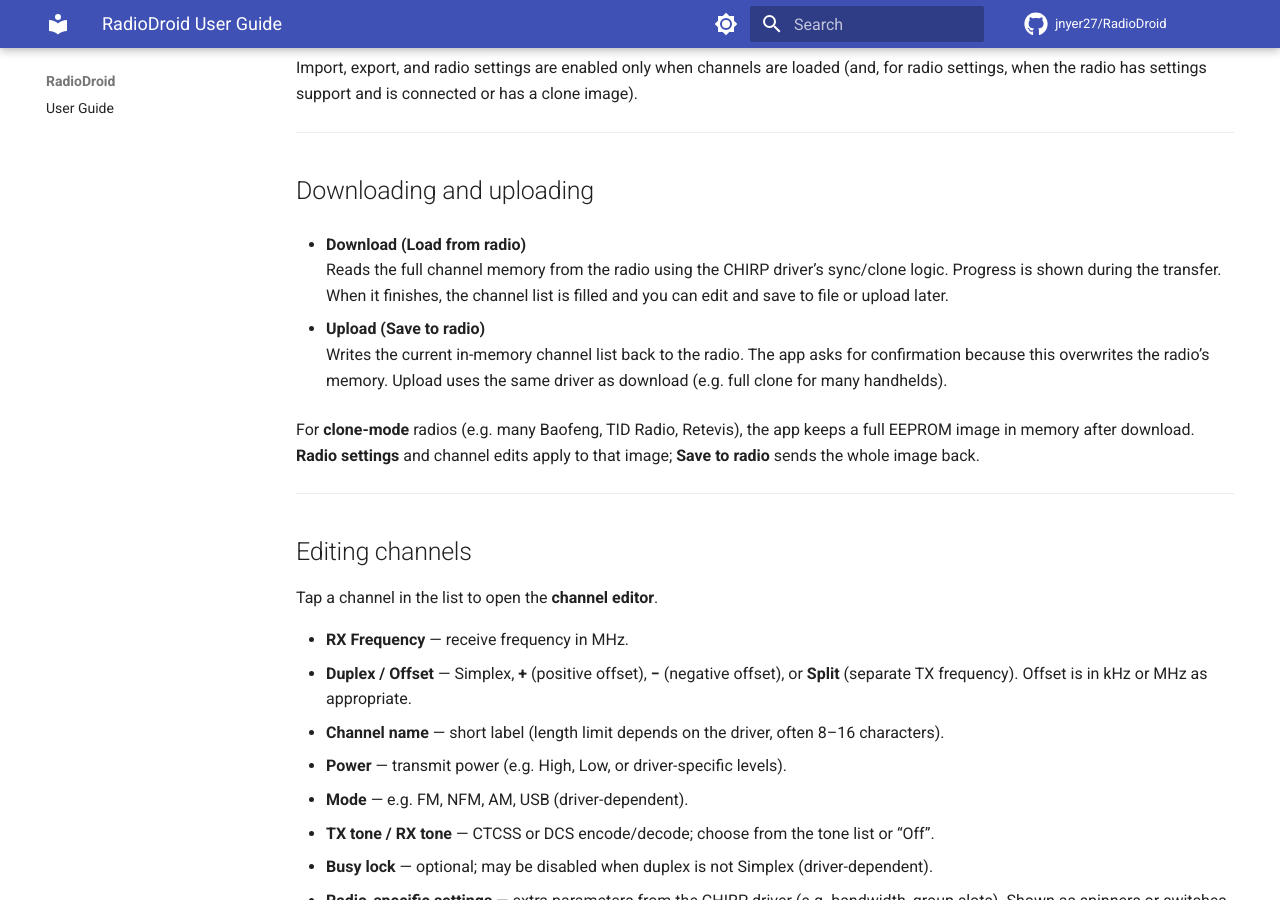
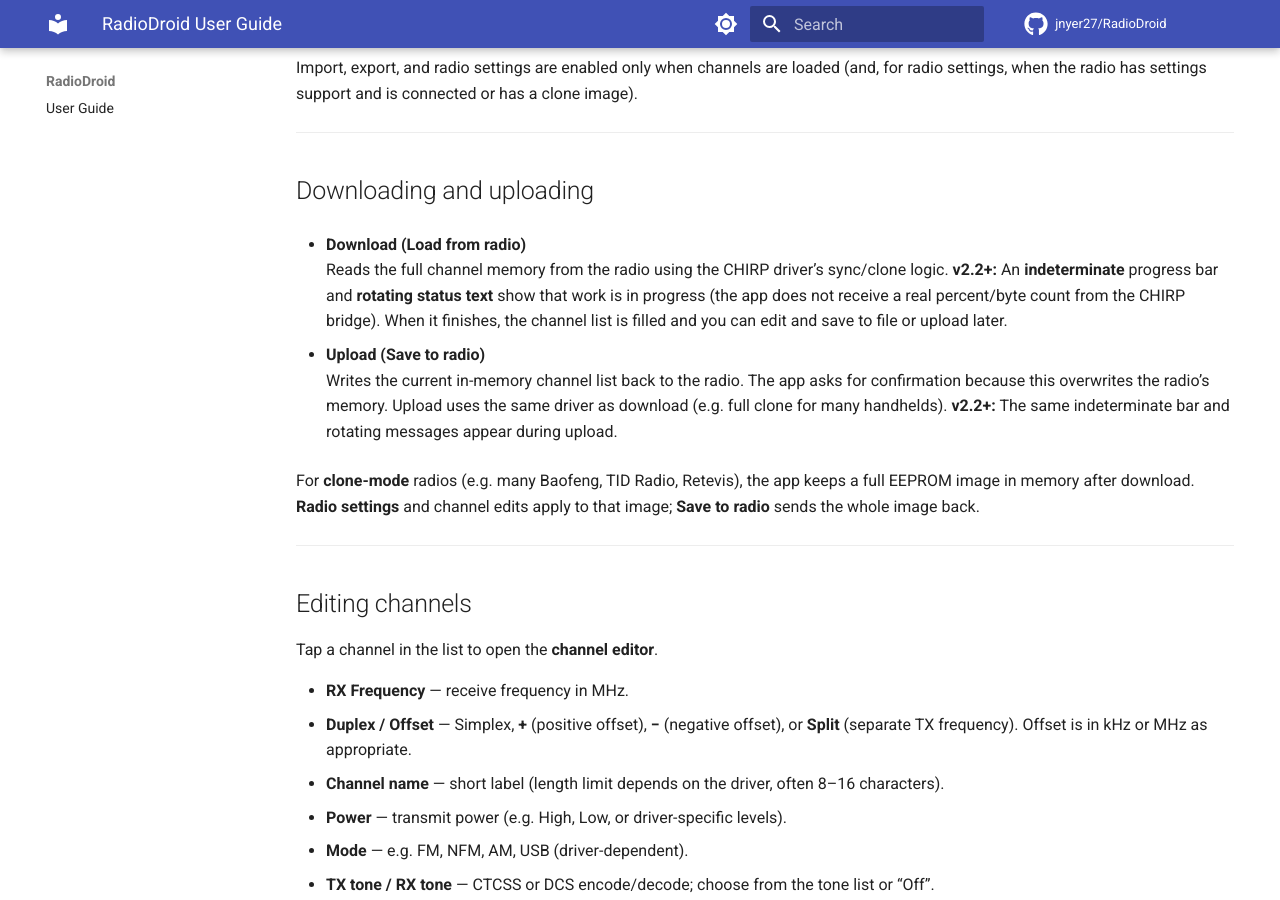
Before and after one commit to jnyer27/RadioDroid, an MkDocs documentation site: the page built from docs/UserGuide.md, in a window 1280 px wide and 900 px high, scrolled down 2652 px. Built offline with MkDocs 1.6.1 and Material for MkDocs 9.7.7, drawn with Linux system fonts in a browser that asks for light colours; comment, search, counter and statistics services are not loaded; some of the changed text lies outside the part shown.

Commit message:
Release v2.2.0: radio transfer progress UI (indeterminate bar + status hints)
Made-with: Cursor

```diff
--- a/docs/UserGuide.md
+++ b/docs/UserGuide.md
@@ -2,7 +2,7 @@
 
 RadioDroid is an Android app that programs amateur and GMRS radios using the same Python drivers as the [CHIRP](https://chirp.app) desktop application. No PC is required: connect via USB OTG or Bluetooth LE and edit channels directly on your phone or tablet.
 
-**Current release (example): v2.1.0** — See [GitHub Releases](https://github.com/jnyer27/RadioDroid/releases) for APK downloads and release notes. This guide is also published at **[jnyer27.github.io/RadioDroid](https://jnyer27.github.io/RadioDroid/)**.
+**Current release (example): v2.2.0** — See [GitHub Releases](https://github.com/jnyer27/RadioDroid/releases) for APK downloads and release notes. This guide is also published at **[jnyer27.github.io/RadioDroid](https://jnyer27.github.io/RadioDroid/)**.
 
 ---
 
@@ -88,10 +88,10 @@ Import, export, and radio settings are enabled only when channels are loaded (an
 ## Downloading and uploading
 
 - **Download (Load from radio)**
-  Reads the full channel memory from the radio using the CHIRP driver’s sync/clone logic. Progress is shown during the transfer. When it finishes, the channel list is filled and you can edit and save to file or upload later.
+  Reads the full channel memory from the radio using the CHIRP driver’s sync/clone logic. **v2.2+:** An **indeterminate** progress bar and **rotating status text** show that work is in progress (the app does not receive a real percent/byte count from the CHIRP bridge). When it finishes, the channel list is filled and you can edit and save to file or upload later.
 
 - **Upload (Save to radio)**
-  Writes the current in-memory channel list back to the radio. The app asks for confirmation because this overwrites the radio’s memory. Upload uses the same driver as download (e.g. full clone for many handhelds).
+  Writes the current in-memory channel list back to the radio. The app asks for confirmation because this overwrites the radio’s memory. Upload uses the same driver as download (e.g. full clone for many handhelds). **v2.2+:** The same indeterminate bar and rotating messages appear during upload.
 
 For **clone-mode** radios (e.g. many Baofeng, TID Radio, Retevis), the app keeps a full EEPROM image in memory after download. **Radio settings** and channel edits apply to that image; **Save to radio** sends the whole image back.
 
```
Also changed, not shown: README.md (+6 -2 lines), release_notes_v2.2.md (added, +11 -0 lines), userguide.md (+3 -3 lines), 4 other files.
